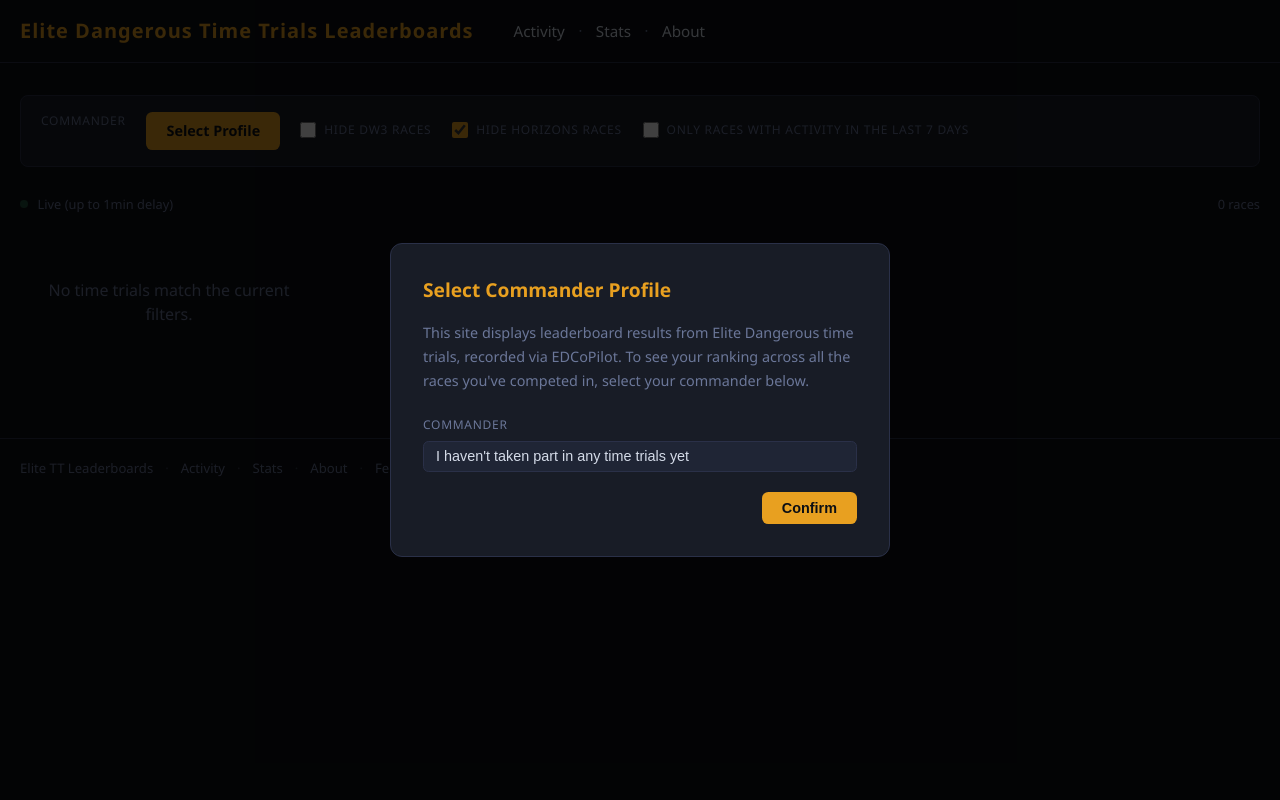
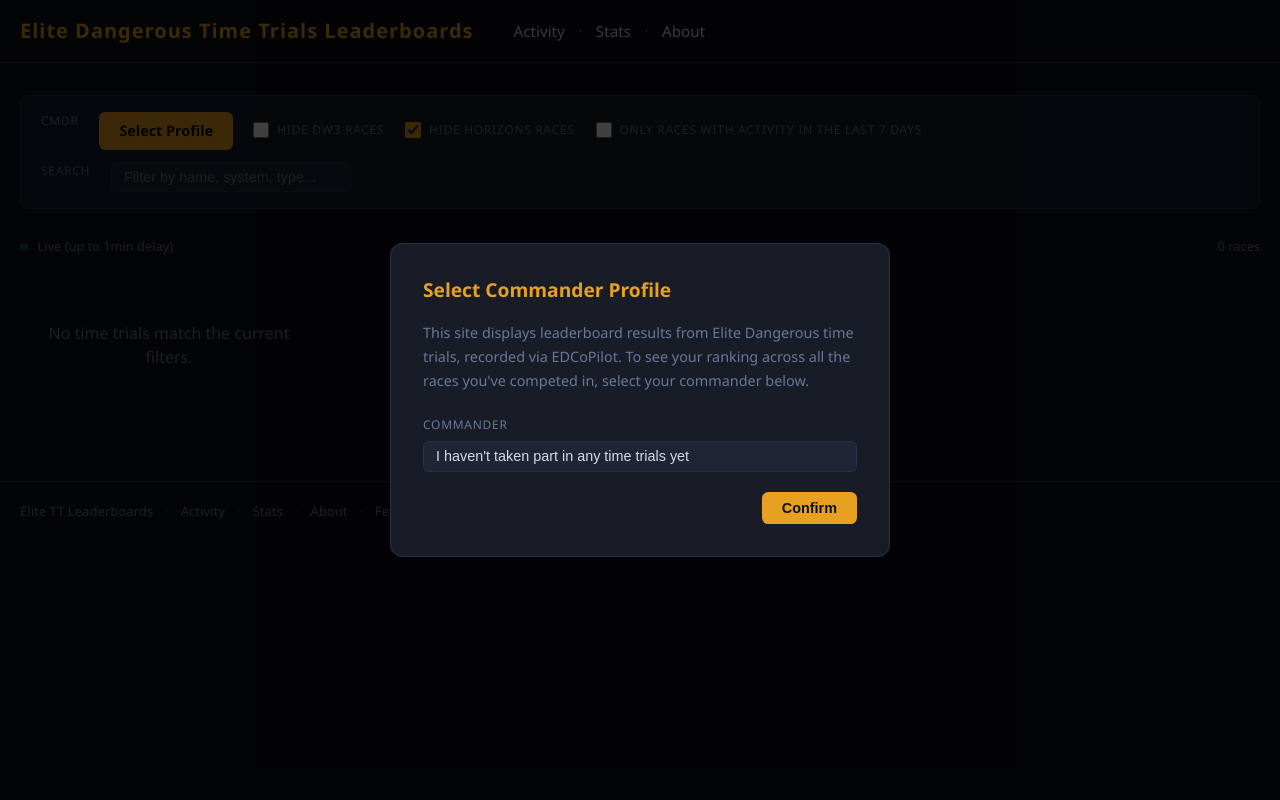
Before and after one commit to vladigor/ed-timetrials-leaderboard, a FastAPI app: page / in a window 1280 px wide. Run offline with FastAPI, Linux system fonts and the light colour scheme; data that the repository does not hold is empty.

Commit message:
Added search-as-you-type filter to index page

```diff
--- a/static/js/index.js
+++ b/static/js/index.js
@@ -9,12 +9,14 @@ let filterCmdr    = localStorage.getItem('tt_filter_cmdr') || '';
 let filterCmdrRaces = localStorage.getItem('tt_filter_cmdr_races') !== '0'; // default on
 let filterHideDW3 = localStorage.getItem('tt_filter_hide_dw3') === '1'; // default off
 let filterHideHorizons = localStorage.getItem('tt_filter_hide_horizons') !== '0'; // default on
+let filterSearchText = ''; // Not persisted - ephemeral search state
 let poller        = null;
 
 // ── DOM refs ───────────────────────────────────────────────────────────────
 const grid             = document.getElementById('races-grid');
 const statusDot        = document.getElementById('status-dot');
 const statusText       = document.getElementById('status-text');
+const searchInput      = document.getElementById('filter-search');
 const checkActive      = document.getElementById('filter-active');
 const checkCmdrRaces   = document.getElementById('filter-cmdr-races');
 const checkHideDW3     = document.getElementById('filter-hide-dw3');
@@ -30,9 +32,9 @@ const modalConfirm     = document.getElementById('modal-confirm');
 // ── Init ───────────────────────────────────────────────────────────────────
 async function init() {
   // Sanity check — surface missing elements immediately
-  const missing = [grid, statusDot, statusText, checkActive, checkCmdrRaces, checkHideDW3, checkHideHorizons, cmdrRacesGroup,
+  const missing = [grid, statusDot, statusText, searchInput, checkActive, checkCmdrRaces, checkHideDW3, checkHideHorizons, cmdrRacesGroup,
     countLabel, profileLabel, btnChangeProfile, profileOverlay, modalCmdrSelect, modalConfirm]
-    .map((el, i) => el ? null : ['races-grid','status-dot','status-text','filter-active',
+    .map((el, i) => el ? null : ['races-grid','status-dot','status-text','filter-search','filter-active',
       'filter-cmdr-races','filter-hide-dw3','filter-hide-horizons','filter-cmdr-races-group','race-count','profile-label',
       'btn-change-profile','profile-overlay','modal-cmdr-select','modal-confirm'][i])
     .filter(Boolean);
@@ -70,6 +72,11 @@ async function init() {
   checkHideHorizons.addEventListener('change', () => {
     filterHideHorizons = checkHideHorizons.checked;
     localStorage.setItem('tt_filter_hide_horizons', filterHideHorizons ? '1' : '0');
+    renderGrid(); // Client-side only, no need to reload from API
+  });
+
+  searchInput.addEventListener('input', () => {
+    filterSearchText = searchInput.value;
     renderGrid(); // Client-side only, no need to reload from API
   });
 
@@ -168,6 +175,28 @@ function renderGrid() {
   // Client-side filter: hide Horizons races
   if (filterHideHorizons) {
     races = races.filter(r => r.version !== 'HORIZONS');
+  }
+
+  // Client-side filter: search text
+  if (filterSearchText.trim()) {
+    const searchLower = filterSearchText.toLowerCase();
+    races = races.filter(r => {
+      // Search in name
+      if (r.name && r.name.toLowerCase().includes(searchLower)) return true;
+      // Search in system
+      if (r.system && r.system.toLowerCase().includes(searchLower)) return true;
+      // Search in station
+      if (r.station && r.station.toLowerCase().includes(searchLower)) return true;
+      // Search in type (SRV, SHIP, FIGHTER, ONFOOT)
+      if (r.type && r.type.toLowerCase().includes(searchLower)) return true;
+      // Search in version (HORIZONS, ODYSSEY)
+      if (r.version && r.version.toLowerCase().includes(searchLower)) return true;
+      // Search for badge keywords
+      if (r.multi_mode && 'multi-mode'.includes(searchLower)) return true;
+      if (r.multi_planet && 'multi-planet'.includes(searchLower)) return true;
+      if (r.multi_system && 'multi-system'.includes(searchLower)) return true;
+      return false;
+    });
   }
 
   // Client-side filter: active in last 7 days
--- a/templates/index.html
+++ b/templates/index.html
@@ -10,7 +10,7 @@
 
     <section class="filter-bar" aria-label="Filters">
       <div class="filter-group">
-        <span class="filter-group-label">Commander</span>
+        <span class="filter-group-label">Cmdr</span>
         <div class="profile-display-row">
           <a id="profile-label" class="btn-primary" href="#">Select Profile</a>
           <button id="btn-change-profile" class="btn-chip" style="display:none">Change</button>
@@ -33,6 +33,10 @@
           <input type="checkbox" id="filter-active">
           Only races with activity in the last 7 days
         </label>
+      </div>
+      <div class="filter-group">
+        <label for="filter-search" class="filter-group-label">Search</label>
+        <input type="text" id="filter-search" placeholder="Filter by name, system, type..." aria-label="Search races" style="min-width:240px">
       </div>
 
     </section>
```
